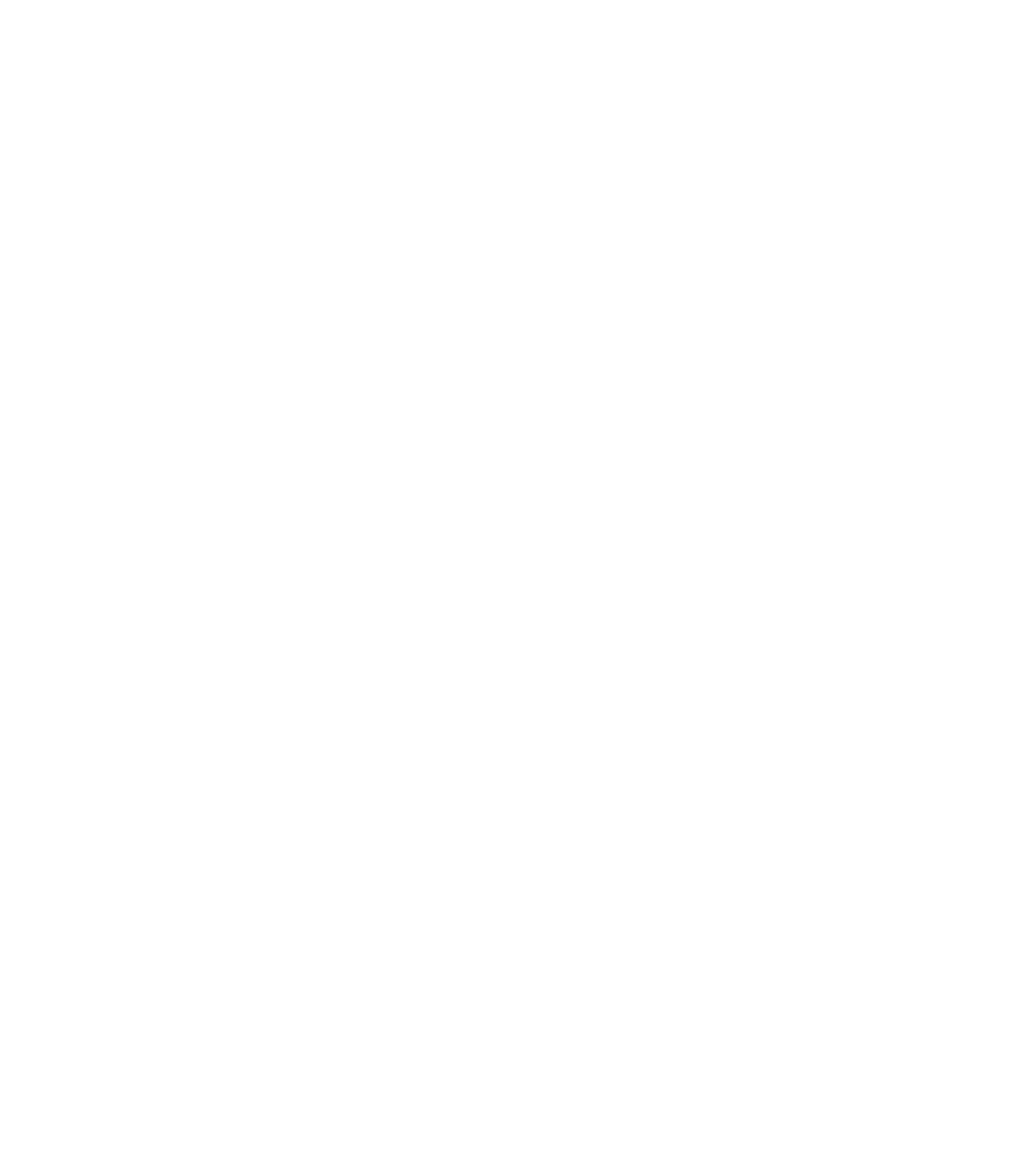
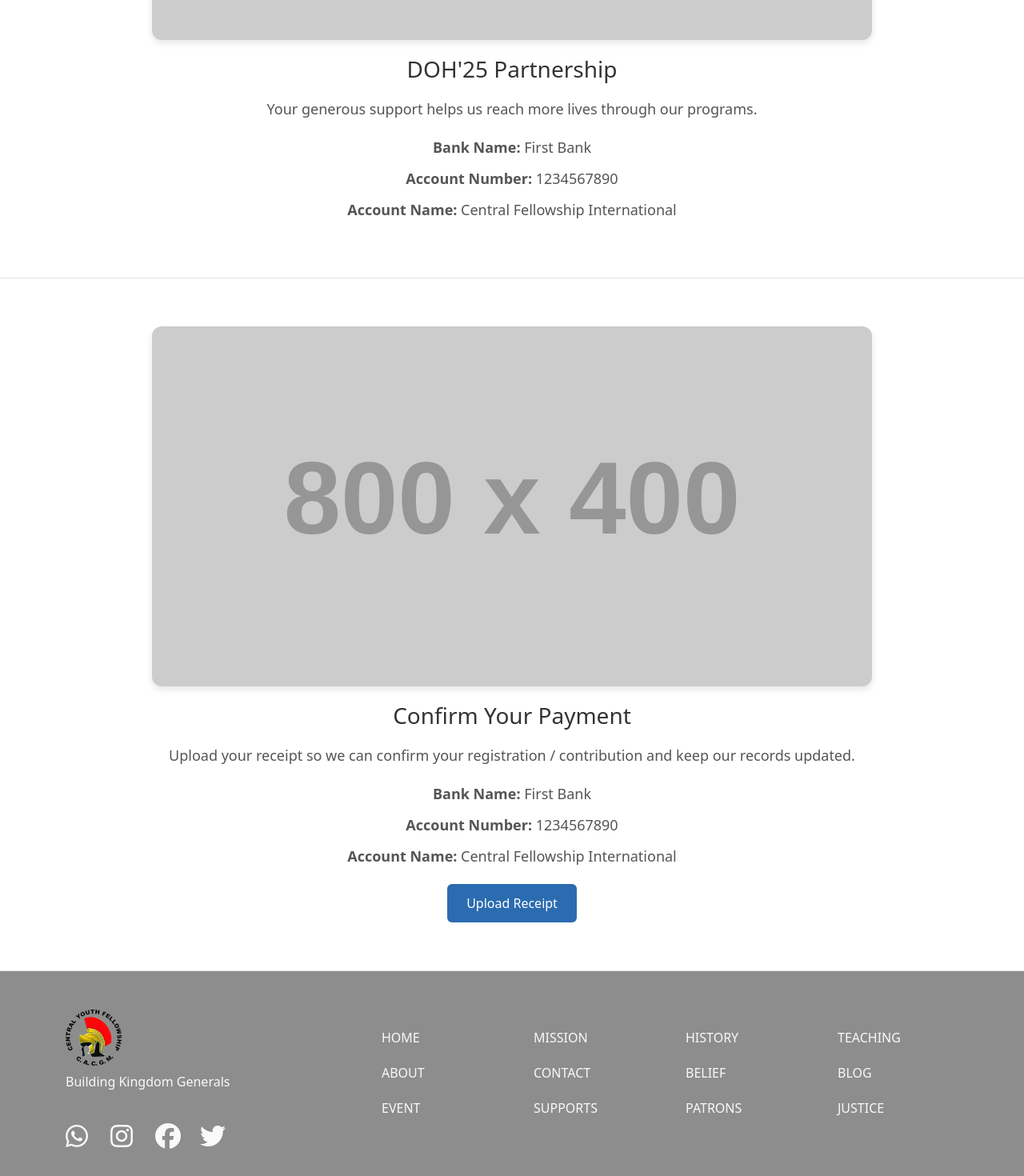
Before and after one commit to imadonmwinyi/cyfi-angular-frontend, an Angular app: page /doh in a window 1280 px wide. Before the commit this address led to /. Shown: the part 1200-2670 px from the top of the page at 80% size. Before the commit the page ends 800 px from the top, so only its background shows below. Built offline with nearby package versions, Linux system fonts and the light colour scheme.

Commit message:
made change

```diff
--- a/src/app/app-routing.module.ts
+++ b/src/app/app-routing.module.ts
@@ -2,10 +2,12 @@
 import { RouterModule, Routes } from '@angular/router';
 import { HomeComponent } from './component/home/home.component';
 import { RegistrationComponent } from './component/registration/registration.component';
+import { DohComponent } from './component/doh/doh.component';
 
 const routes: Routes = [
   { path: '', component: HomeComponent },
-    { path: 'register', component: RegistrationComponent } // Route to form page
+    { path: 'register', component: RegistrationComponent }, // Route to form page
+    {path: 'doh', component: DohComponent}
 
 ];
 
--- a/src/app/app.module.ts
+++ b/src/app/app.module.ts
@@ -12,6 +12,7 @@
 import { HttpClientModule } from '@angular/common/http';
 import { BrowserAnimationsModule } from '@angular/platform-browser/animations';
 import {StepperOrientation, MatStepperModule} from '@angular/material/stepper';
+import { DohComponent } from './component/doh/doh.component';
 
 @NgModule({
   declarations: [
@@ -21,7 +22,8 @@
     EventComponent,
     FooterComponent,
     AboutUsComponent,
-    RegistrationComponent
+    RegistrationComponent,
+    DohComponent
   ],
   imports: [
     BrowserModule,
--- /dev/null
+++ b/src/app/component/doh/doh.component.css
@@ -0,0 +1,58 @@
+.section {
+    padding: 60px 20px;
+    display: flex;
+    flex-direction: column;
+    align-items: center;
+    text-align: center;
+    border-bottom: 1px solid #e0e0e0;
+    background-color: #fff;
+  }
+  .section-content {
+    max-width: 900px;
+    display: flex;
+    flex-direction: row;
+    flex-wrap: wrap;
+    gap: 20px;
+    align-items: center;
+    justify-content: center;
+  }
+  .text-block {
+    flex: 1 1 400px;
+  }
+  .text-block h2 {
+    font-size: 28px;
+    margin-bottom: 20px;
+    color: #333;
+  }
+  .text-block p {
+    font-size: 18px;
+    color: #555;
+    margin: 10px 0;
+  }
+  .section img {
+    flex: 1 1 400px;
+    max-width: 100%;
+    height: auto;
+    border-radius: 12px;
+    box-shadow: 0 4px 8px rgba(0,0,0,0.1);
+  }
+  .button {
+    display: inline-block;
+    padding: 12px 24px;
+    background-color: #2b6cb0;
+    color: white;
+    text-decoration: none;
+    border-radius: 6px;
+    font-size: 16px;
+    transition: background-color 0.3s;
+    margin-top: 10px;
+  }
+  .button:hover {
+    background-color: #2c5282;
+  }
+  .bank-info {
+    font-size: 18px;
+    color: #222;
+    margin-top: 20px;
+    line-height: 1.6;
+  }
--- /dev/null
+++ b/src/app/component/doh/doh.component.html
@@ -0,0 +1,43 @@
+<app-navbar></app-navbar>
+<div class="section">
+    <div class="section-content">
+      <img src="https://placehold.co/800x400?text=Church+Program" alt="Church Program">
+      <div class="text-block">
+        <h2>Register for Dew of Hermon 2025</h2>
+        <p>Be part of a life-changing experience with worship, teachings, and fellowship.</p>
+        <a class="button" href="/register">Register Now</a>
+      </div>
+    </div>
+  </div>
+
+  <div class="section">
+    <div class="section-content">
+      <img src="https://placehold.co/800x400?text=Bank+Information" alt="Bank Donation">
+      <div class="text-block">
+        <h2>DOH'25 Partnership</h2>
+        <p>Your generous support helps us reach more lives through our programs.</p>
+        <div class="bank-info">
+          <p><strong>Bank Name:</strong> First Bank</p>
+          <p><strong>Account Number:</strong> 1234567890</p>
+          <p><strong>Account Name:</strong> Central Fellowship International</p>
+        </div>
+      </div>
+    </div>
+  </div>
+
+  <div class="section">
+    <div class="section-content">
+      <img src="https://placehold.co/800x400?text=Upload+Your+Receipt" alt="Payment Receipt">
+      <div class="text-block">
+        <h2>Confirm Your Payment</h2>
+        <p>Upload your receipt so we can confirm your registration / contribution and keep our records updated.</p>
+        <div class="bank-info">
+          <p><strong>Bank Name:</strong> First Bank</p>
+          <p><strong>Account Number:</strong> 1234567890</p>
+          <p><strong>Account Name:</strong> Central Fellowship International</p>
+        </div>
+        <a class="button" href="/upload-receipt">Upload Receipt</a>
+      </div>
+    </div>
+  </div>
+  <app-footer></app-footer>
--- a/src/app/component/home/home.component.html
+++ b/src/app/component/home/home.component.html
@@ -6,7 +6,7 @@
         <div class="hero-text text-center">
             For Real Life. Real life happens every day.Don't face it alone.
         </div>
-        <button class="sm-button2 mt-3" routerLink="/register">Register For Dew Of Hermon</button>
+        <button class="sm-button2 mt-3" routerLink="/doh">Be part of Dew Of Hermon</button>
     </div>
 
 </div>
--- a/src/app/component/registration/registration.component.css
+++ b/src/app/component/registration/registration.component.css
@@ -25,12 +25,14 @@
 .mat-stepper-horizontal, .mat-stepper-vertical {
     width: 80% !important; /* Ensures stepper doesn't exceed the screen width */
   }
-.form-grid2 {
-    display: grid;
-    grid-template-columns: repeat(3, 1fr);
-    gap: 15px;
+.form-container {
+    display: flex;
+    flex-direction: column;
+    align-items: center;
+    justify-content: center;
 }
 .button-flex{
+    margin: .5rem 0;
     width: 100%;
     display: flex;
     justify-content: flex-end;
@@ -51,5 +53,12 @@
     }
     .form-wrap {
         width: 100%;
-      }
+    }
+    .form-container {
+        display: block;
+        width: 100%;
+    }
+    .mat-stepper-vertical {
+        width: 100% !important; /* Ensures stepper doesn't exceed the screen width */
+    }
 }
--- a/src/app/component/registration/registration.component.html
+++ b/src/app/component/registration/registration.component.html
@@ -4,8 +4,8 @@
 <div class="container-fluid px-3 mg-80">
 <h2 class="text-center mb-4">DEW OF HERMON ONLINE REGISTRATION FORM</h2>
    <div>
-        <div class="d-flex flex-column align-items-center justify-content-center">
-            <mat-stepper #stepper class="p-3"
+        <div class="form-container">
+            <mat-stepper #stepper class="p-1"
             [orientation]="(stepperOrientation | async)!">
             <mat-step [stepControl]="personalForm">
                 <ng-template matStepLabel> Personal Information</ng-template>
@@ -65,19 +65,20 @@
                             <label class="form-label">Position</label>
                             <input type="text" class="form-control lh" formControlName="position" required />
                         </div>
-                    </div>
-                        <div class="mb-4">
+                        <div>
                             <label class="form-label">Camping ?</label>
                             <select class="form-select lh" formControlName="camping" required>
-                                <option value="" disabled selected>Are You Camping Or Not</option>
+                                <option value="" disabled selected>Are You Camping</option>
                                 <option value="yes">Yes</option>
                                 <option value="no">No</option>
                             </select>
 
                         </div>
-                        <div class="button-flex w-100">
-                            <button [disabled]="!churchForm.valid" class="sm-button1 w-40" (click)="onSubmit()">Register</button>
-                        </div>
+                    </div>
+
+                    <div class="button-flex w-100">
+                        <button [disabled]="!churchForm.valid" class="sm-button1 w-40" (click)="onSubmit()">Register</button>
+                    </div>
 
                 </form>
             </mat-step>
--- a/src/styles.css
+++ b/src/styles.css
@@ -23,7 +23,7 @@
     border-radius: 8px;
     color: #fff;
     border: none;
-    background-color: #EFCC33;
+    background-color: #0d9009;
 }
 .sm-button2{
     padding:12px 24px;
@@ -42,7 +42,7 @@
     border-radius: 8px;
     color: #fff;
     border: none;
-    background-color: #fbeaa0;
+    background-color: #7ab378;
 }
 .lg-button{
     padding:16px 48px;
```
Also changed, not shown: src/app/component/doh/doh.component.ts (added, +10 -0 lines), 1 other file (tests, documents, lock files or other folders).
